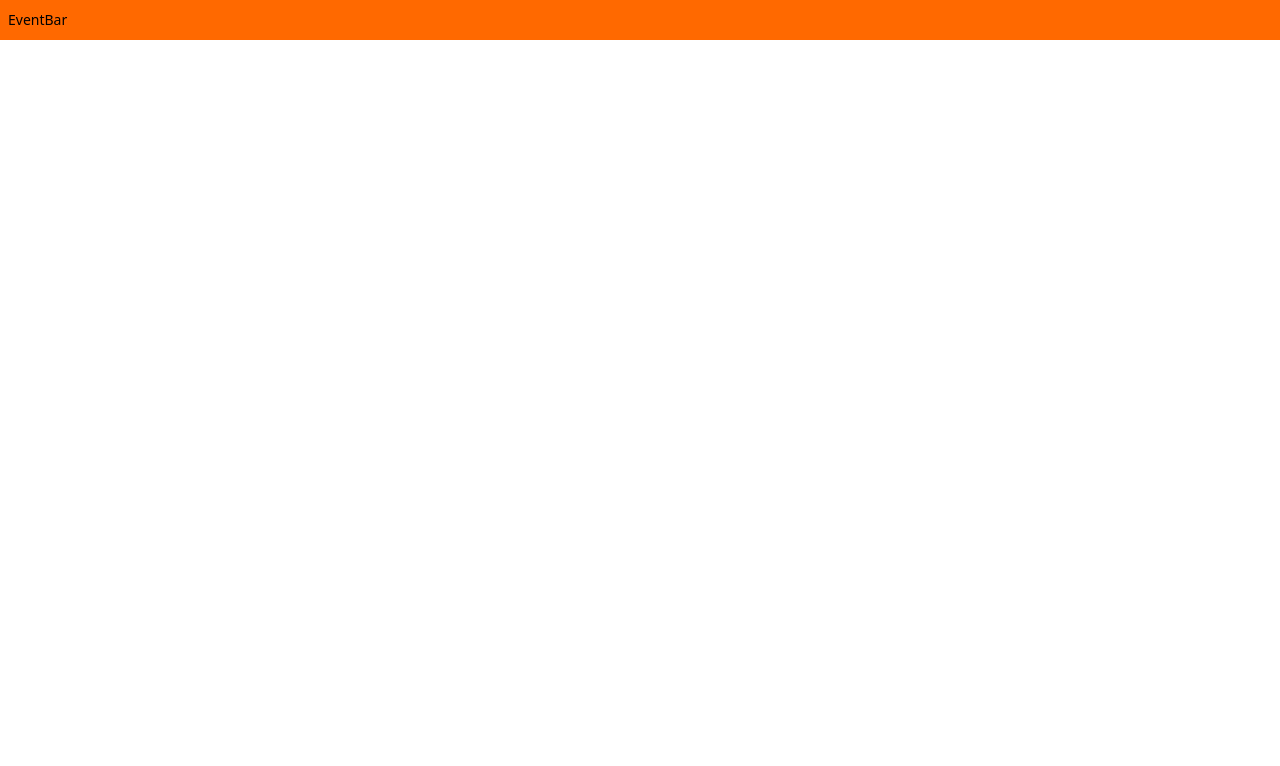
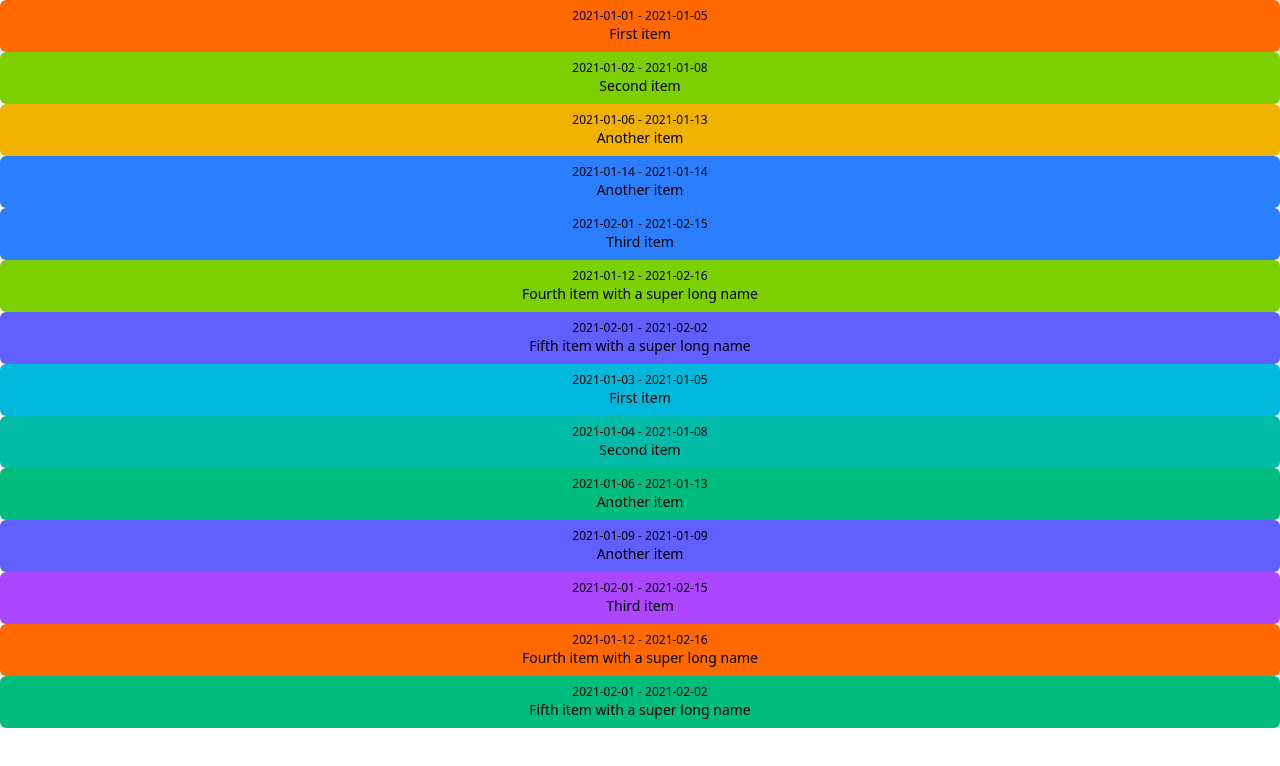
Before and after one commit to romlacerda/timeline-app, a React (Vite) app: page / in a window 1280 px wide. Shown: the top 766 px of the page. Built offline with nearby package versions, Linux system fonts and the light colour scheme.

Commit message:
feat: iterate eventbar over mocked events

```diff
--- a/src/features/timeline/components/event-bar.tsx
+++ b/src/features/timeline/components/event-bar.tsx
@@ -1,3 +1,5 @@
+import type { Event } from "../types";
+
 const availableColors = [
   "bg-red-500",
   "bg-blue-500",
@@ -13,13 +15,16 @@ const availableColors = [
   "bg-emerald-500",
 ] as const;
 
-export const EventBar = () => {
+export const EventBar = ({ event }: { event: Event }) => {
   const randomColor =
     availableColors[Math.floor(Math.random() * availableColors.length)];
 
   return (
-    <div className={`${randomColor} h-10 flex items-center p-2 text-sm`}>
-      EventBar
+    <div
+      className={`${randomColor} flex items-center p-2 text-xs flex-col rounded-md`}
+    >
+      {event.start} - {event.end}
+      <span className="text-sm">{event.name}</span>
     </div>
   );
 };
--- /dev/null
+++ b/src/features/timeline/hooks/use-events.ts
@@ -0,0 +1,90 @@
+const mock = [
+  {
+    id: 1,
+    start: "2021-01-01",
+    end: "2021-01-05",
+    name: "First item"
+  },
+  {
+    id: 2,
+    start: "2021-01-02",
+    end: "2021-01-08",
+    name: "Second item"
+  },
+  {
+    id: 3,
+    start: "2021-01-06",
+    end: "2021-01-13",
+    name: "Another item"
+  },
+  {
+    id: 4,
+    start: "2021-01-14",
+    end: "2021-01-14",
+    name: "Another item"
+  },
+  {
+    id: 5,
+    start: "2021-02-01",
+    end: "2021-02-15",
+    name: "Third item"
+  },
+  {
+    id: 6,
+    start: "2021-01-12",
+    end: "2021-02-16",
+    name: "Fourth item with a super long name"
+  },
+  {
+    id: 7,
+    start: "2021-02-01",
+    end: "2021-02-02",
+    name: "Fifth item with a super long name"
+  },
+  {
+    id: 8,
+    start: "2021-01-03",
+    end: "2021-01-05",
+    name: "First item"
+  },
+  {
+    id: 9,
+    start: "2021-01-04",
+    end: "2021-01-08",
+    name: "Second item"
+  },
+  {
+    id: 10,
+    start: "2021-01-06",
+    end: "2021-01-13",
+    name: "Another item"
+  },
+  {
+    id: 11,
+    start: "2021-01-09",
+    end: "2021-01-09",
+    name: "Another item"
+  },
+  {
+    id: 12,
+    start: "2021-02-01",
+    end: "2021-02-15",
+    name: "Third item"
+  },
+  {
+    id: 13,
+    start: "2021-01-12",
+    end: "2021-02-16",
+    name: "Fourth item with a super long name"
+  },
+  {
+    id: 14,
+    start: "2021-02-01",
+    end: "2021-02-02",
+    name: "Fifth item with a super long name"
+  }
+];
+
+export const useEvents = () => {
+  return { events: mock };
+};
--- a/src/features/timeline/timeline-grid.tsx
+++ b/src/features/timeline/timeline-grid.tsx
@@ -1,5 +1,14 @@
 import { EventBar } from "./components/event-bar";
+import { useEvents } from "./hooks/use-events";
 
 export const TimelineGrid = () => {
-  return <EventBar />;
+  const { events } = useEvents();
+
+  return (
+    <div>
+      {events.map((event) => (
+        <EventBar key={event.id} event={event} />
+      ))}
+    </div>
+  );
 };
--- /dev/null
+++ b/src/features/timeline/types/index.ts
@@ -0,0 +1,6 @@
+export type Event = {
+  id: number;
+  name: string;
+  start: string;
+  end: string;
+};
```
